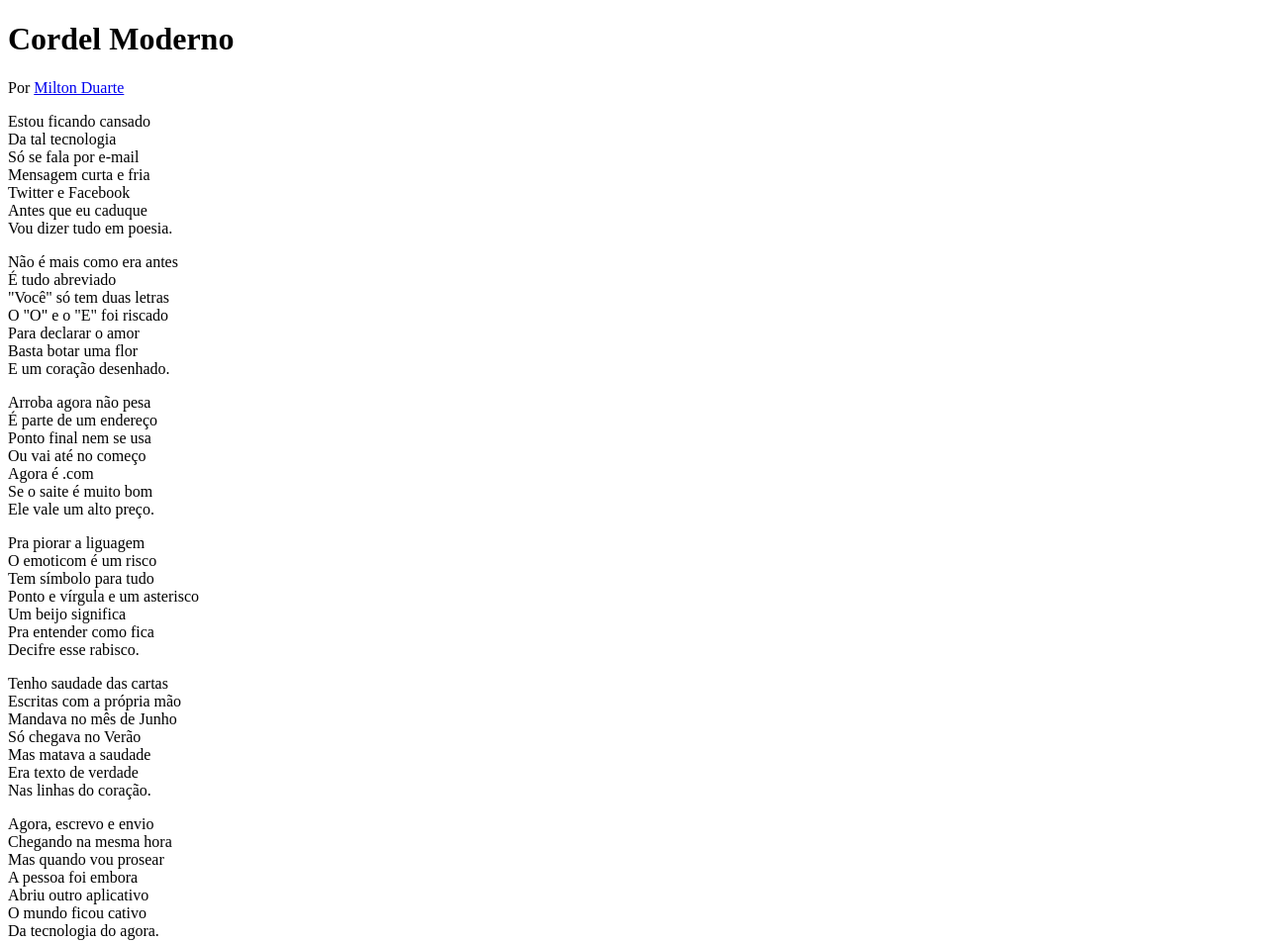
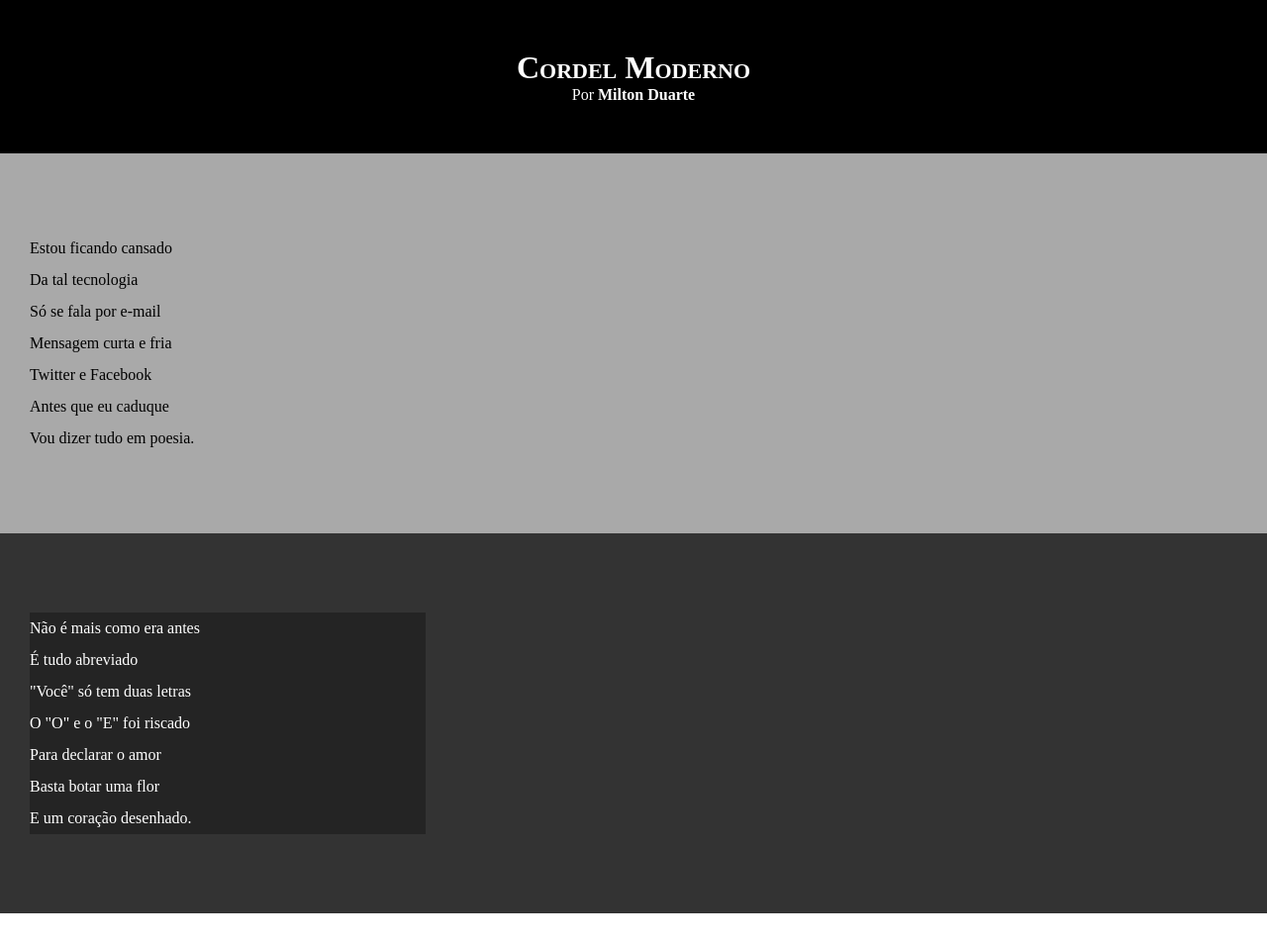
Before and after one commit to RyanEnlightenment/html-css, a plain HTML site: page desafio/d12/index.html in a window 1280 px wide. Shown: the top 953 px of the page at 99% size. Drawn offline with Linux system fonts and the light colour scheme.

Commit message:
estilo de texto e blocos

```diff
--- /dev/null
+++ b/desafio/d12/estilo/style.css
@@ -0,0 +1,74 @@
+@charset "UTF-8";
+
+*{
+    margin: 0px;
+    padding: 0px;
+}
+
+
+html, body {
+
+    min-height: 100vh;
+    background-color: darkgray;
+}
+
+
+ header {
+    background-color: black;
+    color: white;
+    text-align: center;
+ }
+
+
+ header > h1 {
+
+    padding-top: 50px;
+    font-variant: small-caps;
+ }
+
+ header > p {
+    padding-bottom: 50px;
+
+ }
+
+ a {
+    color: white;
+    text-decoration: none;
+    font-weight: bolder;
+ }
+
+
+a:hover{
+
+    text-decoration: underline;
+}
+
+section {
+    padding-top: 10vh;
+    padding-bottom: 10vh;
+    line-height: 2em;
+    padding-left: 30px;
+}
+
+section.normal{
+    background-color: white;
+    color: black;
+}
+
+section.imagem{
+     background-color: rgba(51, 51, 51);
+     color: white;
+}
+
+section.imagem > p {
+    width: 400px;
+    background-color: rgba(0, 0, 0, 0.288);
+}
+
+footer {
+    background-color: black;
+    color: white;
+    text-align: center;
+    padding: 10px;
+
+}
--- a/desafio/d12/index.html
+++ b/desafio/d12/index.html
@@ -4,6 +4,7 @@
     <meta charset="UTF-8">
     <meta name="viewport" content="width=device-width, initial-scale=1.0">
     <title>cordel moderno</title>
+    <link rel="stylesheet" href="estilo/style.css">
 </head>
 <body>
     <header>
@@ -12,7 +13,7 @@
 
     </header>
 
-        <section>
+        <section class="nomal">
             <p>
                 Estou ficando cansado <br>
                 Da tal tecnologia <br>
@@ -26,7 +27,7 @@
 
 
 
-        <section>
+        <section class="imagem">
             <p>
                 Não é mais como era antes <br>
                 É tudo abreviado <br>
@@ -40,7 +41,7 @@
 
 
 
-        <section>
+        <section class="normal">
             <p>
 
                     Arroba agora não pesa <br>
@@ -66,7 +67,7 @@
 
 
 
-        <section>
+        <section class="imagem">
             <p>
                 Tenho saudade das cartas <br>
                 Escritas com a própria mão <br>
@@ -80,7 +81,7 @@
 
 
 
-        <section>
+        <section class="normal">
             <p>
 
                     Agora, escrevo e envio <br>
```
